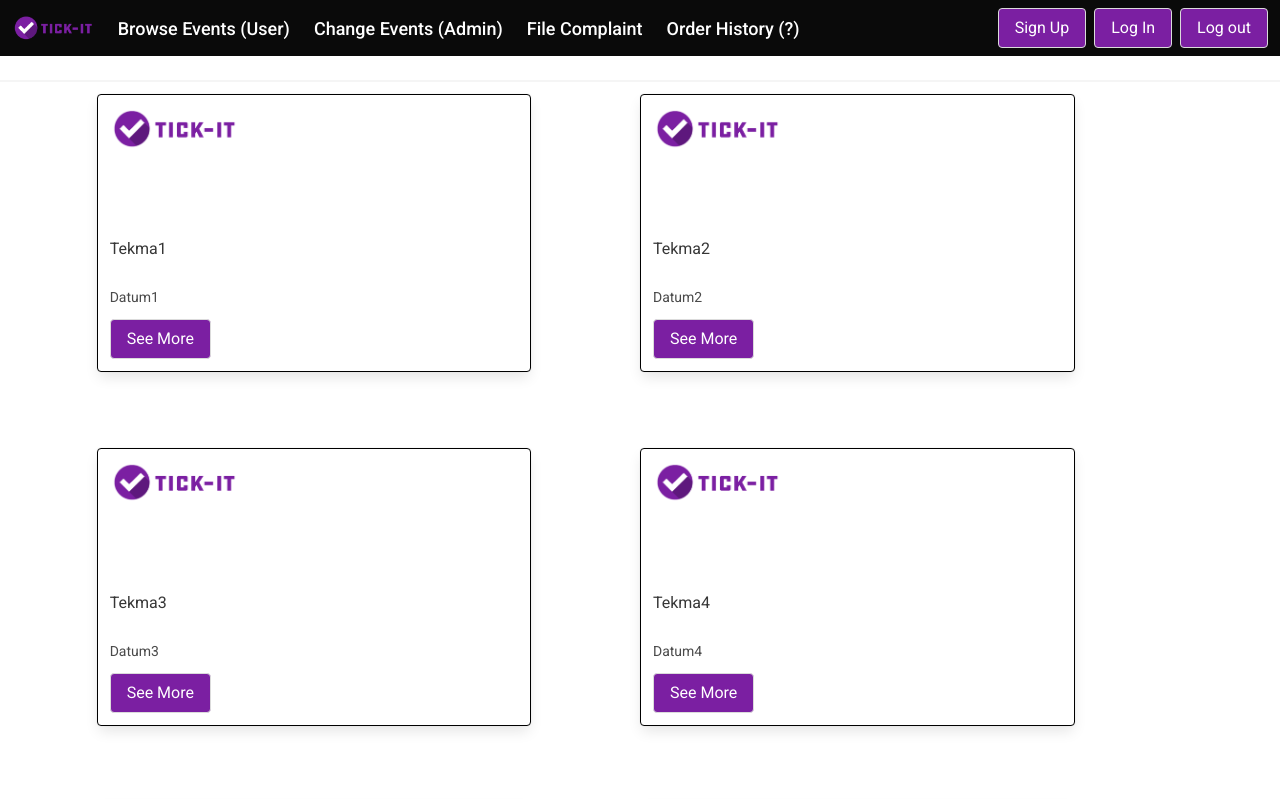
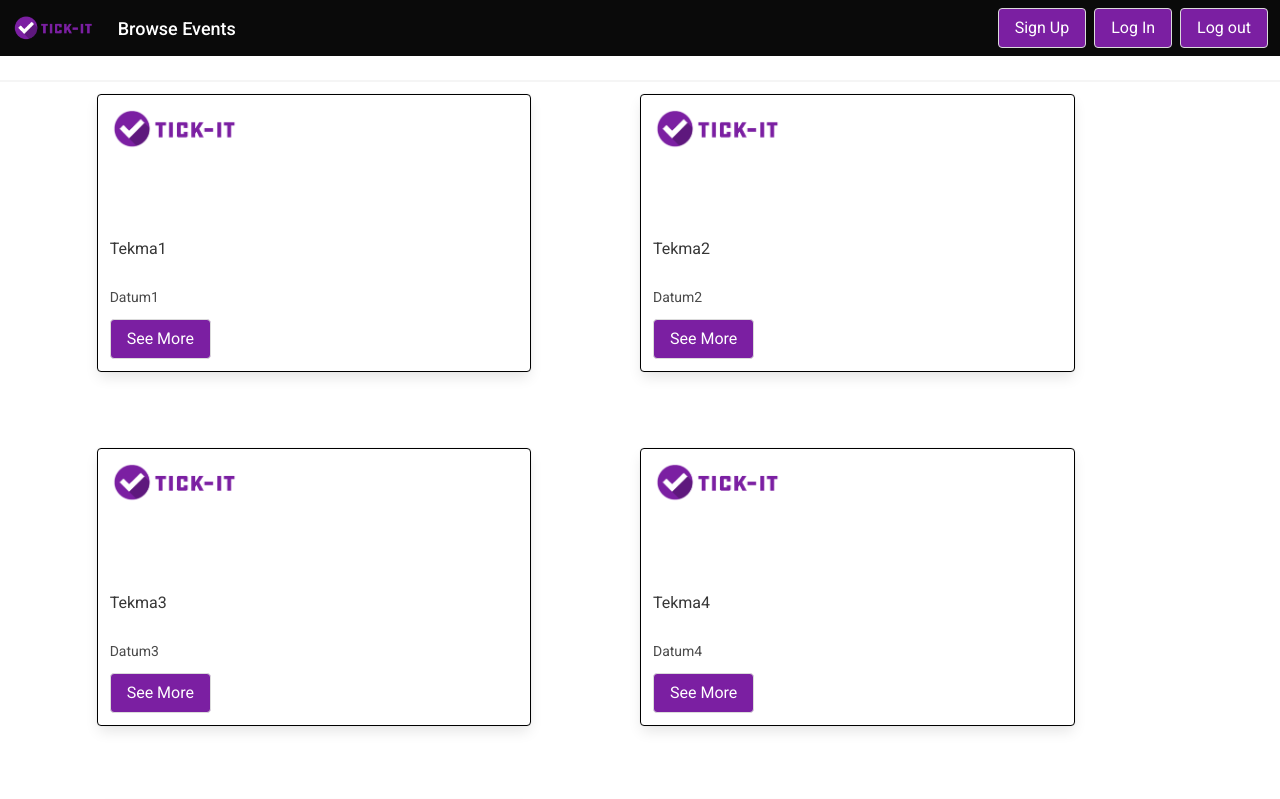
Before and after one commit to Stevan-Radovanovic/TickIt-WebApp, an Angular app: page /events in a window 1280 px wide. Shown: the top 799 px of the page. Built offline with nearby package versions, Linux system fonts and the light colour scheme.

Commit message:
Fixed routes

```diff
--- a/src/app/headfoot/header/header.component.html
+++ b/src/app/headfoot/header/header.component.html
@@ -32,20 +32,8 @@
     [ngClass]="{ 'is-active': toggleActive == true }"
   >
     <div class="navbar-start">
-      <a class="navbar-item has-text-centered">
-        Browse Events (User)
-      </a>
-
-      <a class="navbar-item has-text-centered">
-        Change Events (Admin)
-      </a>
-
-      <a class="navbar-item has-text-centered">
-        File Complaint
-      </a>
-
-      <a class="navbar-item has-text-centered">
-        Order History (?)
+      <a class="navbar-item has-text-centered" routerLink="events">
+        Browse Events
       </a>
     </div>
 
--- a/src/app/shared/services/dummy.service.ts
+++ b/src/app/shared/services/dummy.service.ts
@@ -8,7 +8,7 @@ import { Zone } from '../models/zone.model';
 export class DummyService {
   events: SportEvent[] = [
     new SportEvent(
-      1,
+      0,
       'Tekma1',
       'Datum1',
       '../../assets/logo.png',
@@ -16,7 +16,7 @@ export class DummyService {
       [new Zone('Jug', 100), new Zone('Sever', 200)]
     ),
     new SportEvent(
-      2,
+      1,
       'Tekma2',
       'Datum2',
       '../../assets/logo.png',
@@ -24,7 +24,7 @@ export class DummyService {
       [new Zone('Jug', 100), new Zone('Sever', 200)]
     ),
     new SportEvent(
-      3,
+      2,
       'Tekma3',
       'Datum3',
       '../../assets/logo.png',
@@ -32,7 +32,7 @@ export class DummyService {
       [new Zone('Jug', 100), new Zone('Sever', 200)]
     ),
     new SportEvent(
-      4,
+      3,
       'Tekma4',
       'Datum4',
       '../../assets/logo.png',
@@ -40,7 +40,7 @@ export class DummyService {
       [new Zone('Jug', 100), new Zone('Sever', 200)]
     ),
     new SportEvent(
-      5,
+      4,
       'Tekma5',
       'Datum5',
       '../../assets/logo.png',
@@ -48,7 +48,7 @@ export class DummyService {
       [new Zone('Jug', 100), new Zone('Sever', 200)]
     ),
     new SportEvent(
-      6,
+      5,
       'Tekma6',
       'Datum6',
       '../../assets/logo.png',
@@ -56,7 +56,7 @@ export class DummyService {
       [new Zone('Jug', 100), new Zone('Sever', 200)]
     ),
     new SportEvent(
-      7,
+      6,
       'Tekma7',
       'Datum7',
       '../../assets/logo.png',
@@ -64,7 +64,7 @@ export class DummyService {
       [new Zone('Jug', 100), new Zone('Sever', 200)]
     ),
     new SportEvent(
-      8,
+      7,
       'Tekma8',
       'Datum8',
       '../../assets/logo.png',
@@ -74,4 +74,8 @@ export class DummyService {
   ];
 
   constructor() {}
+
+  getById(id: number) {
+    return this.events[id];
+  }
 }
--- a/src/app/sport-event/event-wrap/event-single/event-single.component.html
+++ b/src/app/sport-event/event-wrap/event-single/event-single.component.html
@@ -22,7 +22,7 @@
       {{ selectedEvent.description }}
     </section>
     <footer class="modal-card-foot">
-      <a class="button">Buy Tickets</a>
+      <a class="button" (click)="onBuyTickets()">Buy Tickets</a>
       <a class="button" (click)="onChangeModal()">Cancel</a>
     </footer>
   </div>
--- a/src/app/sport-event/event-wrap/event-single/event-single.component.ts
+++ b/src/app/sport-event/event-wrap/event-single/event-single.component.ts
@@ -1,5 +1,6 @@
 import { Component, OnInit, Input } from '@angular/core';
 import { SportEvent } from 'src/app/shared/models/sportevent.model';
+import { Router } from '@angular/router';
 
 @Component({
   selector: 'app-event-single',
@@ -11,11 +12,15 @@ export class EventSingleComponent implements OnInit {
 
   selected = false;
 
-  constructor() {}
+  constructor(private router: Router) {}
 
   onChangeModal() {
     this.selected = !this.selected;
   }
 
+  onBuyTickets() {
+    this.router.navigate(['../' + this.selectedEvent.id.toString()]);
+  }
+
   ngOnInit(): void {}
 }
--- a/src/app/sport-event/order-page/order-page.component.html
+++ b/src/app/sport-event/order-page/order-page.component.html
@@ -1 +1,5 @@
-<p>order-page works!</p>
+<div class="columns is-centered" style="margin-bottom: 2cm; margin-top: 2cm;">
+  <div class="column is-4 card">
+    <p>{{ selectedEvent.name }}</p>
+  </div>
+</div>
--- a/src/app/sport-event/order-page/order-page.component.ts
+++ b/src/app/sport-event/order-page/order-page.component.ts
@@ -1,15 +1,27 @@
 import { Component, OnInit } from '@angular/core';
+import { SportEvent } from '../../shared/models/sportevent.model';
+import { ActivatedRoute, Router } from '@angular/router';
+import { DummyService } from 'src/app/shared/services/dummy.service';
 
 @Component({
   selector: 'app-order-page',
   templateUrl: './order-page.component.html',
-  styleUrls: ['./order-page.component.css']
+  styleUrls: ['./order-page.component.css'],
 })
 export class OrderPageComponent implements OnInit {
+  constructor(
+    private route: ActivatedRoute,
+    private dummy: DummyService,
+    private router: Router
+  ) {}
 
-  constructor() { }
+  selectedEvent: SportEvent = null;
 
   ngOnInit(): void {
+    // tslint:disable-next-line: no-string-literal
+    this.selectedEvent = this.dummy.getById(+this.route.snapshot.params['id']);
+    if (this.selectedEvent === null || this.selectedEvent === undefined) {
+      this.router.navigateByUrl('/pageNotFound');
+    }
   }
-
 }
```
Also changed, not shown: 1 other file (tests, documents, lock files or other folders).
